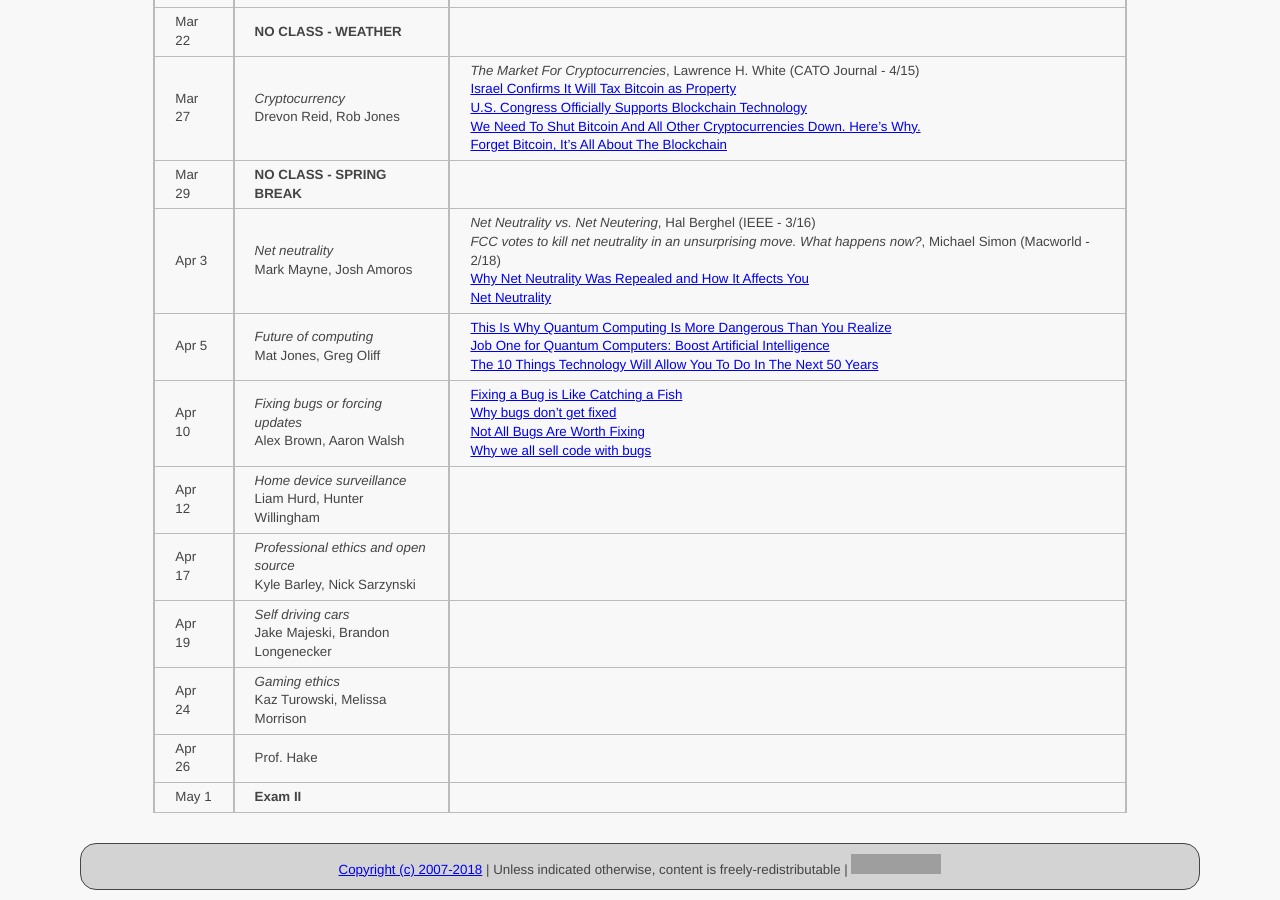
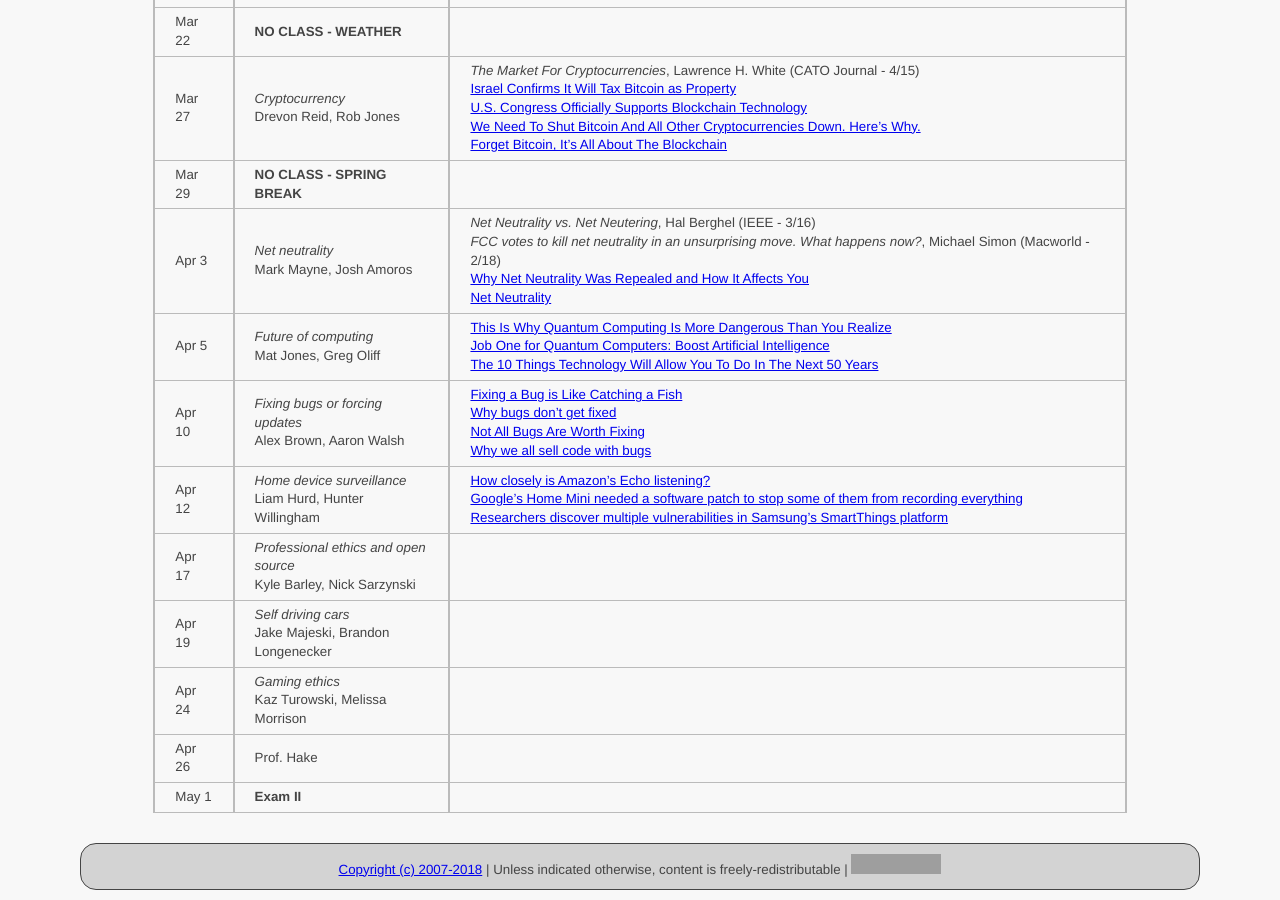
Before and after one commit to ycpcs/cs456-spring2018, a Jekyll site: the page built from schedule/index.md, in a window 1280 px wide and 900 px high, scrolled down 1325 px. Built offline with Jekyll 4.4.1, drawn with Linux system fonts in a browser that asks for light colours; grey boxes are pictures that could not be loaded.

Commit message:
add home survellance articles
add home survellance articles

```diff
--- a/schedule/index.md
+++ b/schedule/index.md
@@ -36,7 +36,7 @@ All reading materials can be accessed via [Schmidt Library](http://library.ycp.e
 > Apr 3   | *Net neutrality* <br /> Mark Mayne, Josh Amoros | *Net Neutrality vs. Net Neutering*, Hal Berghel (IEEE - 3/16) <br /> *FCC votes to kill net neutrality in an unsurprising move. What happens now?*, Michael Simon (Macworld - 2/18) <br /> [Why Net Neutrality Was Repealed and How It Affects You](Why Net Neutrality Was Repealed and How It Affects You) <br /> [Net Neutrality](https://www.usnews.com/topics/subjects/net_neutrality)  |
 > Apr 5   | *Future of computing* <br /> Mat Jones, Greg Oliff | [This Is Why Quantum Computing Is More Dangerous Than You Realize](https://www.forbes.com/sites/jasonbloomberg/2017/08/11/this-is-why-quantum-computing-is-more-dangerous-than-you-realize/#4c4035b43bab) <br /> [Job One for Quantum Computers: Boost Artificial Intelligence](https://www.quantamagazine.org/job-one-for-quantum-computers-boost-artificial-intelligence-20180129/) <br /> [The 10 Things Technology Will Allow You To Do In The Next 50 Years](https://www.elitedaily.com/news/technology/the-10-things-technology-will-allow-you-to-do-in-the-next-50-years)|
 > Apr 10  | *Fixing bugs or forcing updates* <br /> Alex Brown, Aaron Walsh | [Fixing a Bug is Like Catching a Fish](https://dzone.com/articles/fixing-bug-catching-fish) <br /> [Why bugs don’t get fixed](https://blogs.msdn.microsoft.com/alanpa/2009/09/30/why-bugs-dont-get-fixed/) <br /> [Not All Bugs Are Worth Fixing](https://blog.codinghorror.com/not-all-bugs-are-worth-fixing/) <br /> [Why we all sell code with bugs](https://www.theguardian.com/technology/2006/may/25/insideit.guardianweeklytechnologysection)|
-> Apr 12  | *Home device surveillance* <br /> Liam Hurd, Hunter Willingham | |
+> Apr 12  | *Home device surveillance* <br /> Liam Hurd, Hunter Willingham | [How closely is Amazon’s Echo listening?](https://www.washingtonpost.com/news/the-switch/wp/2014/11/11/how-closely-is-amazons-echo-listening/?noredirect=on&utm_term=.75fd429121ca) <br /> [Google’s Home Mini needed a software patch to stop some of them from recording everything](https://www.theverge.com/2017/10/10/16456050/google-home-mini-always-recording-bug) <br /> [Researchers discover multiple vulnerabilities in Samsung's SmartThings platform](http://www.businessinsider.com/samsung-smartthings-platform-iot-security-issues-internet-of-things-2016-5)|
 > Apr 17  | *Professional ethics and open source* <br /> Kyle Barley, Nick Sarzynski | |
 > Apr 19  | *Self driving cars* <br /> Jake Majeski, Brandon Longenecker | |
 > Apr 24  | *Gaming ethics* <br /> Kaz Turowski, Melissa Morrison | |
```
